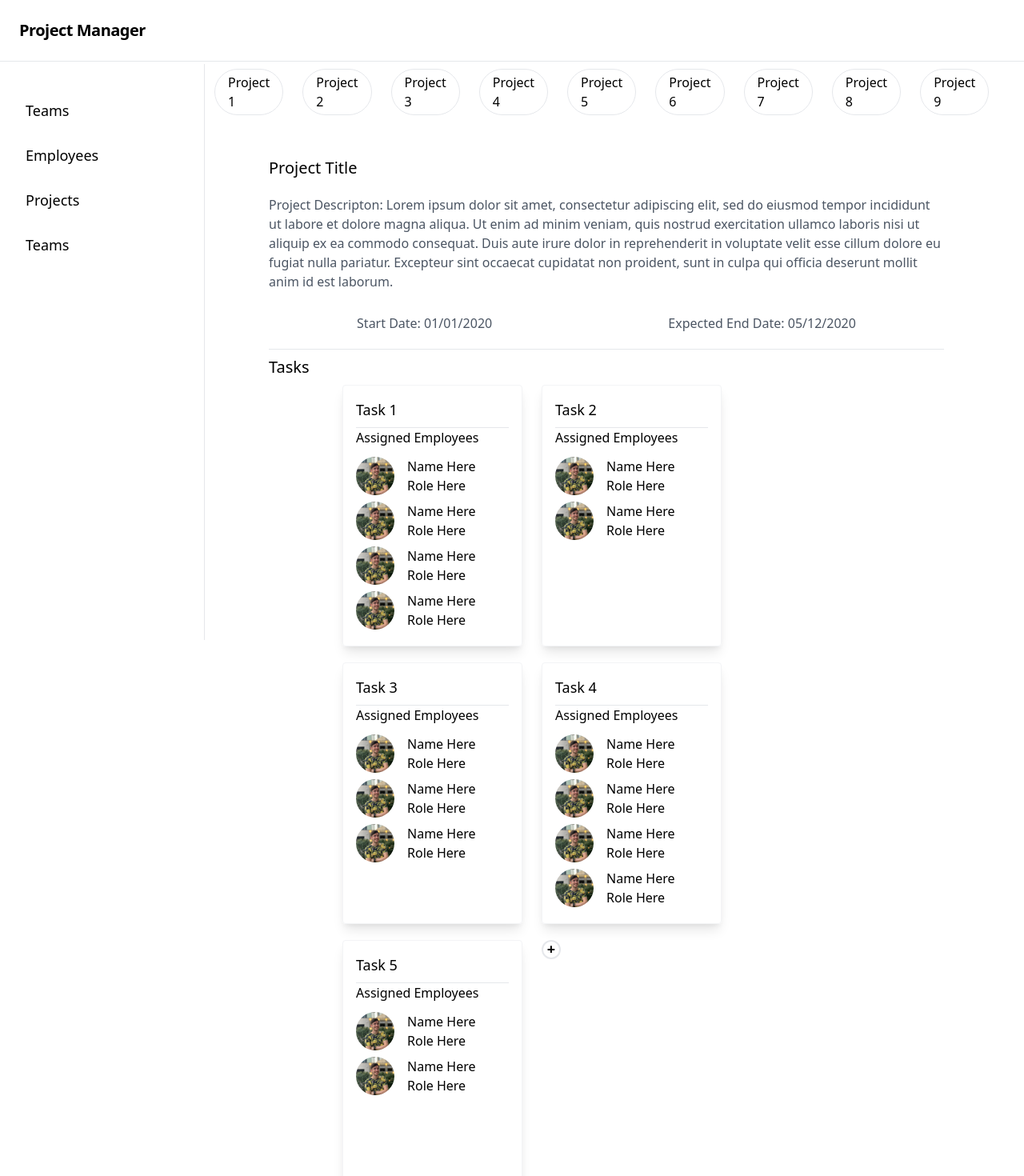
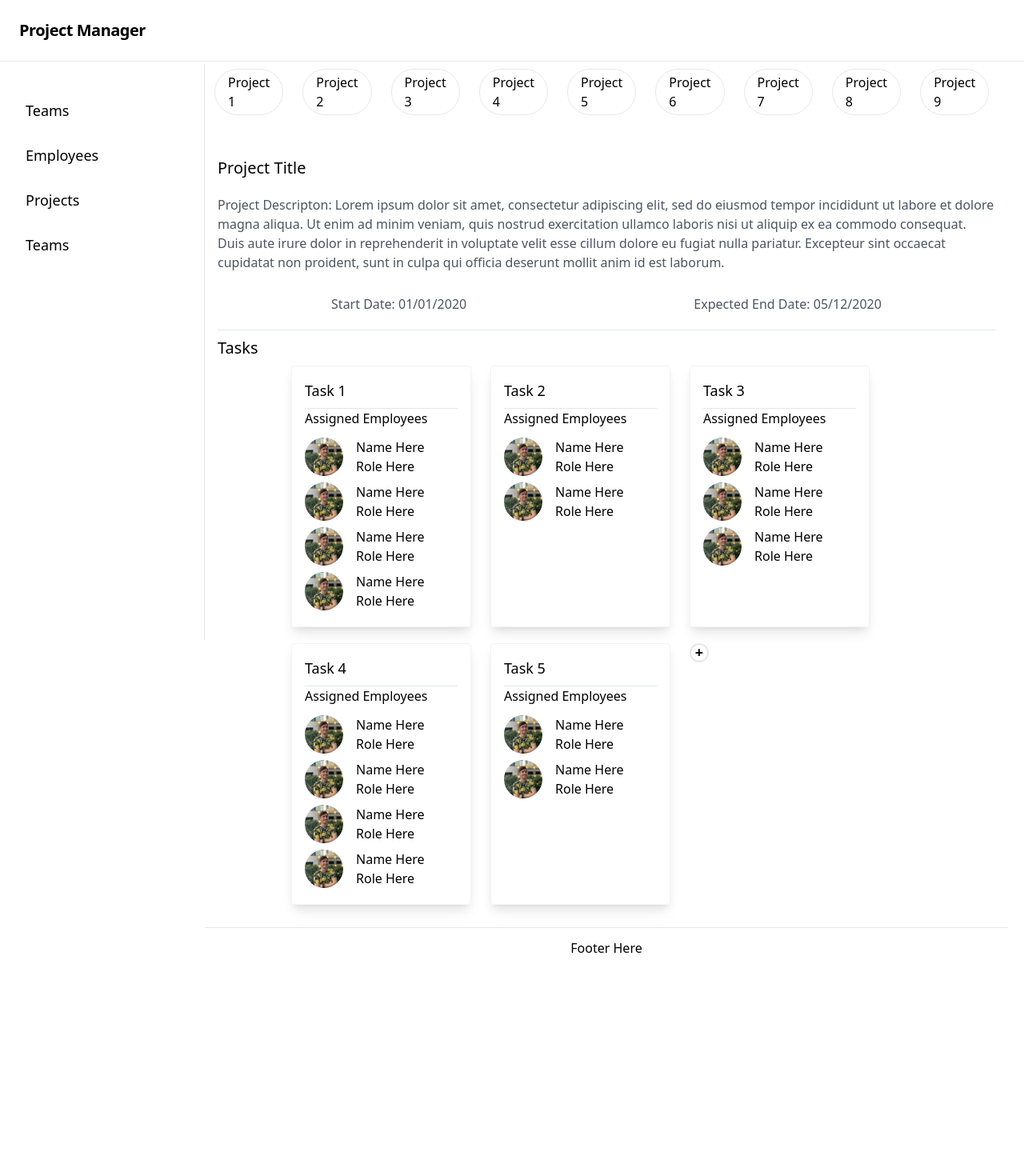
Before and after one commit to ryangautier1/project-manager, a React (Create React App) app: page / in a window 1280 px wide. Shown: the top 1470 px of the page at 80% size. After the commit the page ends 1210 px from the top, so only its background shows below. Built offline with nearby package versions, Linux system fonts and the light colour scheme; the HTML template or start-up script is replaced by a standard one.

Commit message:
six sticky footer

```diff
--- a/src/components/ProjectInfoTable/index.js
+++ b/src/components/ProjectInfoTable/index.js
@@ -4,7 +4,7 @@ import TaskCards from "../TaskCards";
 
 function ProjectInfoTable(props) {
   return (
-    <div className="mt-8 px-5 md:px-12 lg:px-20 w-full">
+    <div className="mt-8 px-4 w-full">
 
       <h2 className="text-xl py-3">
         Project Title
--- a/src/index.css
+++ b/src/index.css
@@ -9,7 +9,7 @@ body {
 
 footer {
       position: absolute;
-      bottom: 0;
+      bottom: -50px;
       width: 100%;
       height: 50px;
       line-height: 50px;
```
